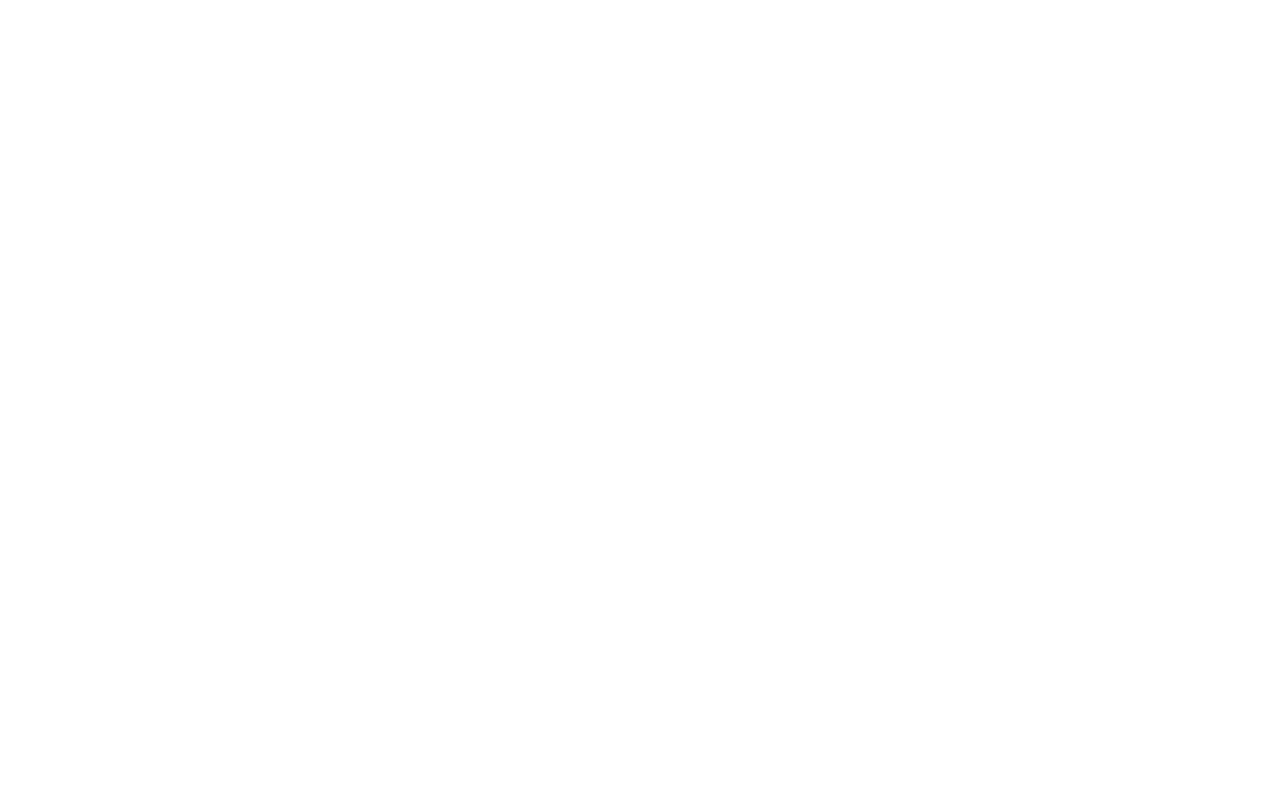
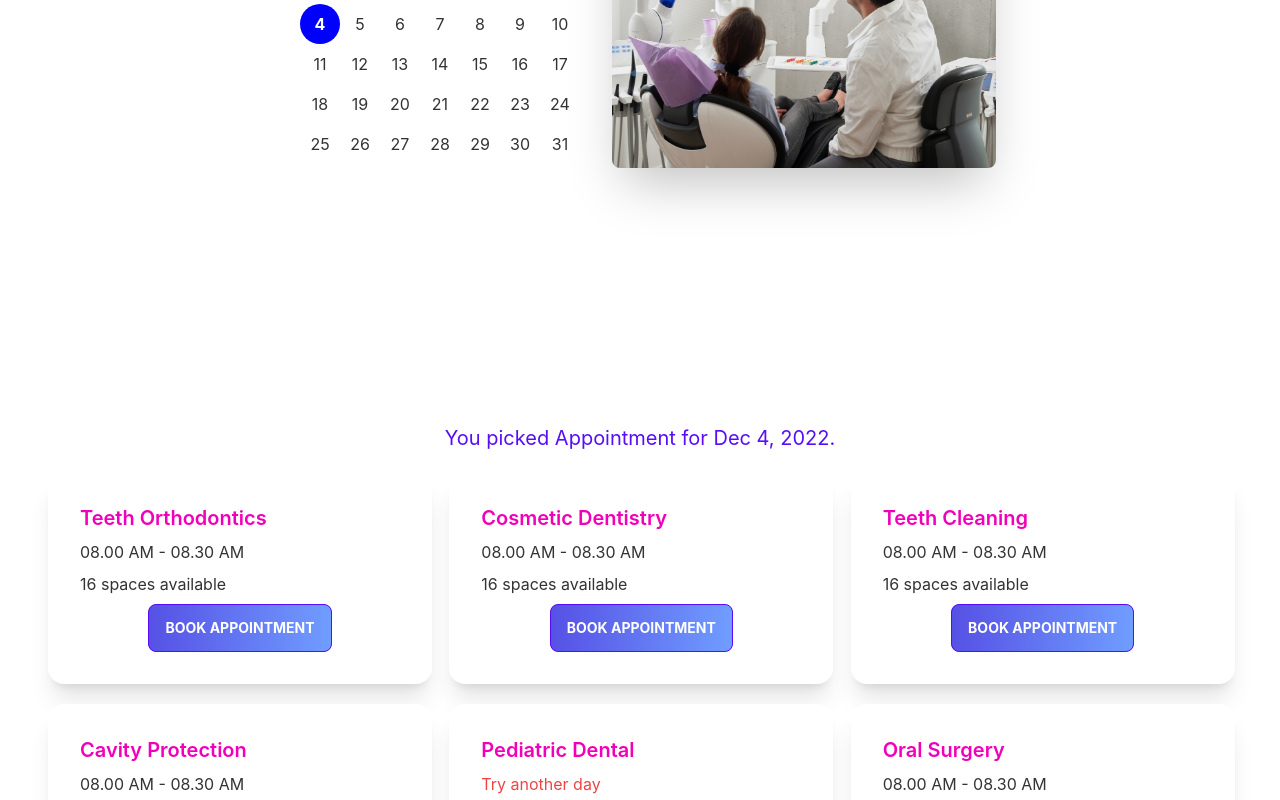
Before and after one commit to fajlarabbykhan/dental-care-client, a React (Create React App) app: page /appoinment in a window 1280 px wide. Shown: the part 440-1240 px from the top of the page. Before the commit the page ends 800 px from the top, so only its background shows below. Built offline with nearby package versions, Linux system fonts and the light colour scheme.

Commit message:
working on appointment page, design almost done

```diff
--- a/package.json
+++ b/package.json
@@ -7,7 +7,9 @@
     "@testing-library/react": "^13.4.0",
     "@testing-library/user-event": "^13.5.0",
     "daisyui": "^2.42.1",
+    "date-fns": "^2.29.3",
     "react": "^18.2.0",
+    "react-day-picker": "^8.3.7",
     "react-dom": "^18.2.0",
     "react-router-dom": "^6.4.4",
     "react-scripts": "5.0.1",
--- /dev/null
+++ b/public/Services.json
@@ -0,0 +1,117 @@
+[
+  {
+    "_id": 1,
+    "name": "Teeth Orthodontics",
+    "slots": [
+      "08.00 AM - 08.30 AM",
+      "08.30 AM - 09.00 AM",
+      "09.00 AM - 9.30 AM",
+      "09.30 AM - 10.00 AM",
+      "10.00 AM - 10.30 AM",
+      "10.30 AM - 11.00 AM",
+      "11.00 AM - 11.30 AM",
+      "11.30 AM - 12.00 AM",
+      "1.00 PM - 1.30 PM",
+      "1.30 PM - 2.00 PM",
+      "2.00 PM - 2.30 PM",
+      "2.30 PM - 3.00 PM",
+      "3.00 PM - 3.30 PM",
+      "3.30 PM - 4.00 PM",
+      "4.00 PM - 4.30 PM",
+      "4.30 PM - 5.00 PM"
+    ]
+  },
+  {
+    "_id": 2,
+    "name": "Cosmetic Dentistry",
+    "slots": [
+      "08.00 AM - 08.30 AM",
+      "08.30 AM - 09.00 AM",
+      "09.00 AM - 9.30 AM",
+      "09.30 AM - 10.00 AM",
+      "10.00 AM - 10.30 AM",
+      "10.30 AM - 11.00 AM",
+      "11.00 AM - 11.30 AM",
+      "11.30 AM - 12.00 AM",
+      "1.00 PM - 1.30 PM",
+      "1.30 PM - 2.00 PM",
+      "2.00 PM - 2.30 PM",
+      "2.30 PM - 3.00 PM",
+      "3.00 PM - 3.30 PM",
+      "3.30 PM - 4.00 PM",
+      "4.00 PM - 4.30 PM",
+      "4.30 PM - 5.00 PM"
+    ]
+  },
+  {
+    "_id": 3,
+    "name": "Teeth Cleaning",
+    "slots": [
+      "08.00 AM - 08.30 AM",
+      "08.30 AM - 09.00 AM",
+      "09.00 AM - 9.30 AM",
+      "09.30 AM - 10.00 AM",
+      "10.00 AM - 10.30 AM",
+      "10.30 AM - 11.00 AM",
+      "11.00 AM - 11.30 AM",
+      "11.30 AM - 12.00 AM",
+      "1.00 PM - 1.30 PM",
+      "1.30 PM - 2.00 PM",
+      "2.00 PM - 2.30 PM",
+      "2.30 PM - 3.00 PM",
+      "3.00 PM - 3.30 PM",
+      "3.30 PM - 4.00 PM",
+      "4.00 PM - 4.30 PM",
+      "4.30 PM - 5.00 PM"
+    ]
+  },
+  {
+    "_id": 4,
+    "name": "Cavity Protection",
+    "slots": [
+      "08.00 AM - 08.30 AM",
+      "08.30 AM - 09.00 AM",
+      "09.00 AM - 9.30 AM",
+      "09.30 AM - 10.00 AM",
+      "10.00 AM - 10.30 AM",
+      "10.30 AM - 11.00 AM",
+      "11.00 AM - 11.30 AM",
+      "11.30 AM - 12.00 AM",
+      "1.00 PM - 1.30 PM",
+      "1.30 PM - 2.00 PM",
+      "2.00 PM - 2.30 PM",
+      "2.30 PM - 3.00 PM",
+      "3.00 PM - 3.30 PM",
+      "3.30 PM - 4.00 PM",
+      "4.00 PM - 4.30 PM",
+      "4.30 PM - 5.00 PM"
+    ]
+  },
+  {
+    "_id": 5,
+    "name": "Pediatric Dental",
+    "slots": []
+  },
+  {
+    "_id": 6,
+    "name": "Oral Surgery",
+    "slots": [
+      "08.00 AM - 08.30 AM",
+      "08.30 AM - 09.00 AM",
+      "09.00 AM - 9.30 AM",
+      "09.30 AM - 10.00 AM",
+      "10.00 AM - 10.30 AM",
+      "10.30 AM - 11.00 AM",
+      "11.00 AM - 11.30 AM",
+      "11.30 AM - 12.00 AM",
+      "1.00 PM - 1.30 PM",
+      "1.30 PM - 2.00 PM",
+      "2.00 PM - 2.30 PM",
+      "2.30 PM - 3.00 PM",
+      "3.00 PM - 3.30 PM",
+      "3.30 PM - 4.00 PM",
+      "4.00 PM - 4.30 PM",
+      "4.30 PM - 5.00 PM"
+    ]
+  }
+]
--- a/src/Pages/Appointment/Appointment.js
+++ b/src/Pages/Appointment/Appointment.js
@@ -1,9 +1,17 @@
-import React from "react";
-
+import React, { useState } from "react";
+import Footer from "../Home/Footer";
+import AppointmentBanner from "./AppointmentBanner";
+import AvailableAppointments from "./AvailableAppointments";
 const Appointment = () => {
+  const [date, setDate] = useState(new Date());
   return (
-    <div>
-      <p>This is appoinrtment</p>
+    <div className="">
+      <AppointmentBanner date={date} setDate={setDate}></AppointmentBanner>
+      <AvailableAppointments
+        date={date}
+        setDate={setDate}
+      ></AvailableAppointments>
+      <Footer></Footer>
     </div>
   );
 };
--- /dev/null
+++ b/src/Pages/Appointment/AppointmentBanner.js
@@ -0,0 +1,19 @@
+import React, { useState } from "react";
+import chair from "../../assets/images/chair.jpg";
+import { DayPicker } from "react-day-picker";
+import "react-day-picker/dist/style.css";
+import { format } from "date-fns";
+const AppointmentBanner = ({ date, setDate }) => {
+  return (
+    <div className="hero min-h-screen  px-12">
+      <div className="hero-content flex-col lg:flex-row-reverse ">
+        <img src={chair} className="max-w-sm rounded-lg shadow-2xl" />
+        <div>
+          <DayPicker mode="single" selected={date} onSelect={setDate} />
+        </div>
+      </div>
+    </div>
+  );
+};
+
+export default AppointmentBanner;
--- /dev/null
+++ b/src/Pages/Appointment/AvailableAppointments.js
@@ -0,0 +1,39 @@
+import { format } from "date-fns";
+import React, { useEffect, useState } from "react";
+import BookingModal from "./BookingModal";
+import Service from "./Service";
+
+const AvailableAppointments = ({ date }) => {
+  const [services, setServices] = useState([]);
+  const [treatment, setTreatment] = useState(null);
+  useEffect(() => {
+    fetch("services.json")
+      .then((res) => res.json())
+      .then((data) => setServices(data));
+  }, []);
+  return (
+    <div className="px-12">
+      <p className="text-center text-xl text-primary mb-5">
+        You picked Appointment for {format(date, "PP")}.
+      </p>
+      <div className="grid grid-cols-1 md:grid-cols-2 lg:grid-cols-3 gap-5 mt-5">
+        {services.map((service) => (
+          <Service
+            key={service._id}
+            service={service}
+            setTreatment={setTreatment}
+          ></Service>
+        ))}
+      </div>
+      {treatment && (
+        <BookingModal
+          treatment={treatment}
+          date={date}
+          setTreatment={setTreatment}
+        ></BookingModal>
+      )}
+    </div>
+  );
+};
+
+export default AvailableAppointments;
--- /dev/null
+++ b/src/Pages/Appointment/BookingModal.js
@@ -0,0 +1,75 @@
+import React from "react";
+import { format } from "date-fns";
+
+const BookingModal = ({ treatment, date, setTreatment }) => {
+  const { _id, name, slots } = treatment;
+  const handleBooking = (event) => {
+    event.preventDefault();
+
+    const slot = event.target.slot.value;
+    console.log(_id, name, slot);
+    setTreatment(null);
+  };
+  return (
+    <div>
+      <input type="checkbox" id="booking-modal" className="modal-toggle" />
+      <div className="modal modal-bottom sm:modal-middle">
+        <div className="modal-box">
+          <label
+            htmlFor="booking-modal"
+            className="btn btn-sm btn-circle absolute right-2 top-2"
+          >
+            ✕
+          </label>
+          <h3 className="font-bold text-lg text-secondary mb-1">
+            Booking for: {name}
+          </h3>
+          <form
+            className="grid grid-cols-1 gap-5 justify-items-center"
+            onSubmit={handleBooking}
+          >
+            <input
+              type="text"
+              value={format(date, "PP")}
+              disabled
+              className="input input-bordered w-full max-w-xs"
+            />
+            <select
+              name="slot"
+              className="select select-bordered w-full max-w-xs"
+            >
+              {slots.map((slot) => (
+                <option value={slot}>{slot}</option>
+              ))}
+            </select>
+            <input
+              type="text"
+              name="name"
+              placeholder="Your Name"
+              className="input input-bordered w-full max-w-xs"
+            />
+            <input
+              type="email"
+              name="email"
+              placeholder="Your Email"
+              className="input input-bordered w-full max-w-xs"
+            />
+            <input
+              type="text"
+              name="phone"
+              placeholder="Phone Number"
+              className="input input-bordered w-full max-w-xs"
+            />
+            <input
+              type="submit"
+              value="Submit"
+              className="btn btn-primary text-white font-bold bg-gradient-to-r from-[#5651e5] to-[#709dff] w-full max-w-xs"
+            />
+          </form>
+        </div>
+      </div>
+    </div>
+  );
+};
+
+export default BookingModal;
--- /dev/null
+++ b/src/Pages/Appointment/Service.js
@@ -0,0 +1,34 @@
+import React from "react";
+
+const Service = ({ service, setTreatment }) => {
+  const { name, slots } = service;
+  return (
+    <div className="card w-96 bg-base-100 shadow-xl">
+      <div className="card-body">
+        <h2 className="card-title text-secondary">{name}</h2>
+        <p>
+          {slots.length ? (
+            <span>{slots[0]}</span>
+          ) : (
+            <span className="text-red-500">Try another day</span>
+          )}
+        </p>
+        <p>
+          {slots.length} {slots.length > 1 ? "spaces" : "space"} available
+        </p>
+        <div className="card-actions justify-center">
+          <label
+            disabled={slots.length == 0}
+            onClick={() => setTreatment(service)}
+            htmlFor="booking-modal"
+            className="btn btn-primary text-white font-bold bg-gradient-to-r from-[#5651e5] to-[#709dff]"
+          >
+            Book Appointment
+          </label>
+        </div>
+      </div>
+    </div>
+  );
+};
+
+export default Service;
```
Also changed, not shown: src/assets/images/chair.jpg (added), 1 other file (tests, documents, lock files or other folders).
